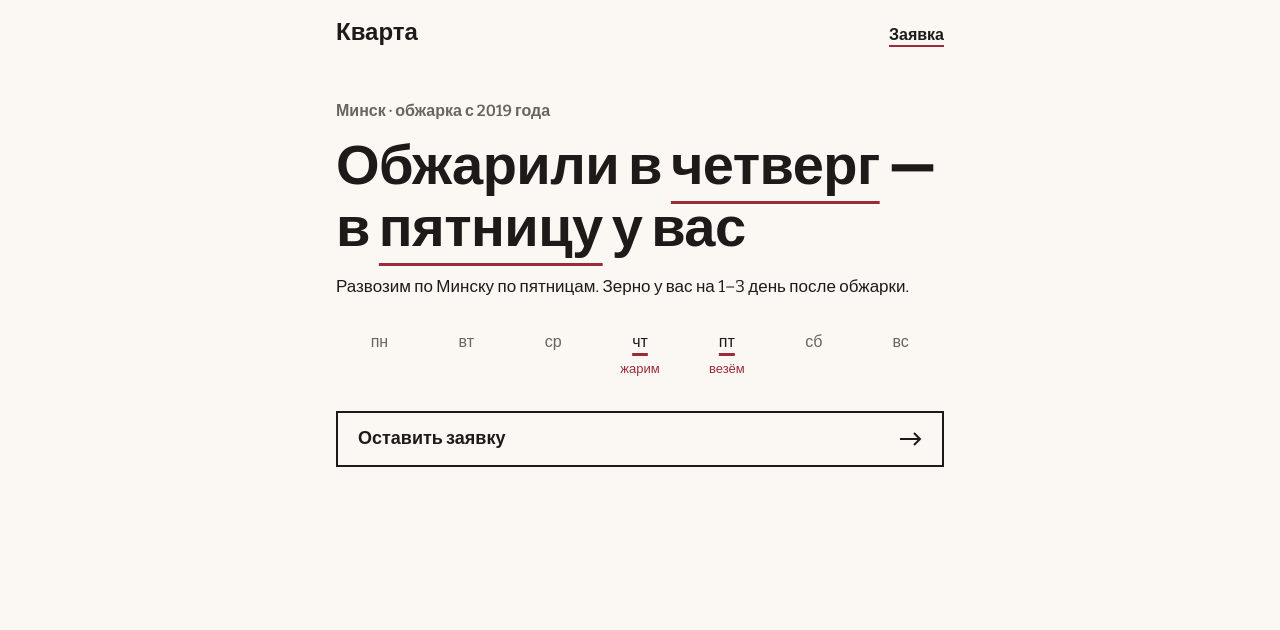
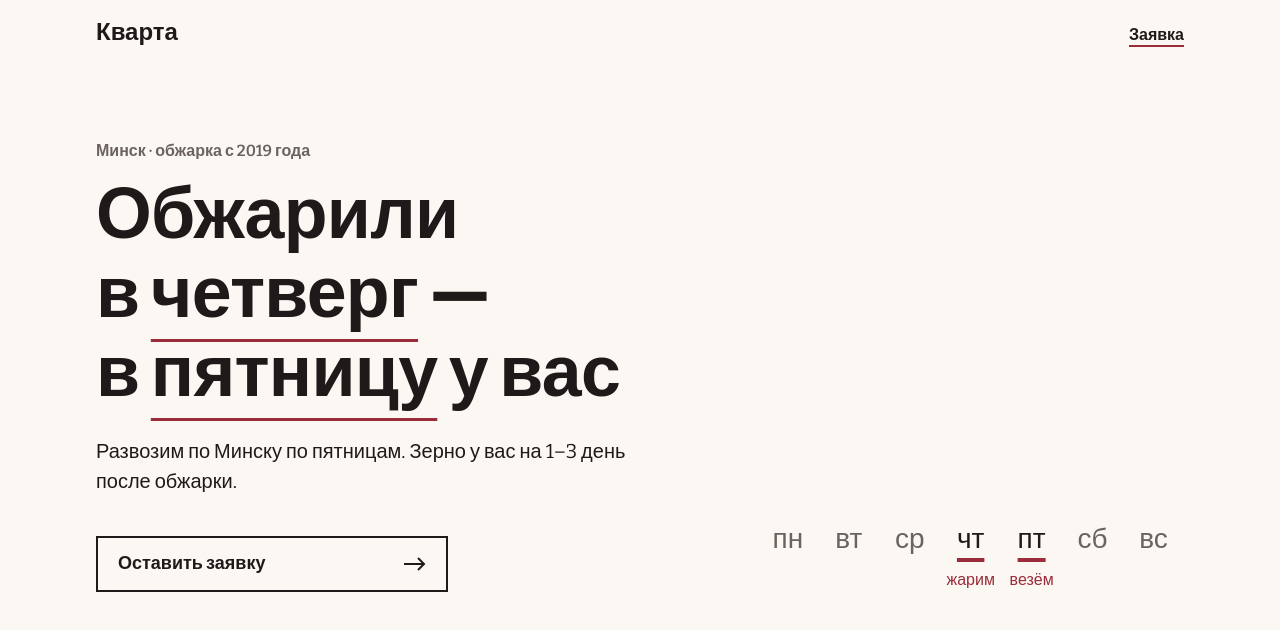
Before and after one commit to BrigAlen/kvarta, a Next.js app: page / in a window 1280 px wide. Shown: the top 630 px of the page. Built offline with nearby package versions, Linux system fonts and the light colour scheme; a web font is replaced by a local one.

Commit message:
Раскладка первого экрана на широком экране: колонка по центру, текст и неделя в две колонки
Co-Authored-By: Claude Sonnet 5.5 <noreply@anthropic.com>

```diff
--- a/app/components/Hero.module.css
+++ b/app/components/Hero.module.css
@@ -1,15 +1,25 @@
+/* Телефон: всё в один столбец. Широкий экран: текст слева, неделя справа. */
 .hero {
+  display: grid;
+  grid-template-areas:
+    "eyebrow"
+    "title"
+    "lead"
+    "week"
+    "cta";
   padding-top: 2rem;
   padding-bottom: 3rem;
 }
 
 .eyebrow {
+  grid-area: eyebrow;
   color: var(--muted);
   font-size: 1rem;
   font-weight: 600;
 }
 
 .title {
+  grid-area: title;
   margin-top: 0.75rem;
   font-size: clamp(2rem, 9.7vw, 3.5rem);
   font-weight: 800;
@@ -27,9 +37,52 @@
 }
 
 .lead {
+  grid-area: lead;
   margin-top: 1rem;
 }
 
 .week {
+  grid-area: week;
   margin: 2rem 0;
 }
+
+.cta {
+  grid-area: cta;
+}
+
+@media (min-width: 56rem) {
+  .hero {
+    grid-template-columns: 7fr 5fr;
+    grid-template-areas:
+      "eyebrow week"
+      "title   week"
+      "lead    week"
+      "cta     week";
+    column-gap: 4rem;
+    padding-top: 4.5rem;
+    padding-bottom: 6rem;
+  }
+
+  .title {
+    font-size: clamp(3.25rem, 5.6vw, 5.25rem);
+  }
+
+  .lead {
+    max-width: 34rem;
+    margin-top: 1.5rem;
+    font-size: 1.25rem;
+  }
+
+  .week {
+    align-self: end;
+    margin: 0;
+  }
+
+  .cta {
+    margin-top: 2.5rem;
+  }
+
+  .cta a {
+    max-width: 22rem;
+  }
+}
--- a/app/components/Hero.tsx
+++ b/app/components/Hero.tsx
@@ -1,22 +1,31 @@
+import { nb } from "../lib/typography";
 import { ButtonLink } from "./ButtonLink";
 import { Week } from "./Week";
 import styles from "./Hero.module.css";
 
+const NBSP = " ";
+
 export function Hero() {
   return (
     <section className={`container ${styles.hero}`}>
-      <p className={styles.eyebrow}>Минск · обжарка с 2019 года</p>
+      <p className={styles.eyebrow}>{nb("Минск · обжарка с 2019 года")}</p>
+      {/* Заголовок собран вручную: внутри него подчёркнутые слова, nb() сквозь теги не работает. */}
       <h1 className={styles.title}>
-        Обжарили в <span className={styles.mark}>четверг</span> — в{" "}
-        <span className={styles.mark}>пятницу</span> у вас
+        {`Обжарили в${NBSP}`}
+        <span className={styles.mark}>четверг</span>
+        {`${NBSP}— в${NBSP}`}
+        <span className={styles.mark}>пятницу</span>
+        {`${NBSP}у${NBSP}вас`}
       </h1>
       <p className={styles.lead}>
-        Развозим по Минску по пятницам. Зерно у вас на 1–3 день после обжарки.
+        {nb("Развозим по Минску по пятницам. Зерно у вас на 1–3 день после обжарки.")}
       </p>
       <div className={styles.week}>
         <Week />
       </div>
-      <ButtonLink href="#lead">Оставить заявку</ButtonLink>
+      <div className={styles.cta}>
+        <ButtonLink href="#lead">Оставить заявку</ButtonLink>
+      </div>
     </section>
   );
 }
--- a/app/components/Week.module.css
+++ b/app/components/Week.module.css
@@ -36,3 +36,39 @@
   color: var(--accent);
   white-space: nowrap;
 }
+
+@media (min-width: 56rem) {
+  .week {
+    row-gap: 0;
+  }
+
+  .day,
+  .hot {
+    gap: 0.75rem;
+  }
+
+  .short {
+    font-size: 1.5rem;
+  }
+
+  .hot .short {
+    text-decoration-thickness: 4px;
+  }
+
+  .note {
+    min-height: 1.5rem;
+    font-size: 0.875rem;
+    line-height: 1.5rem;
+  }
+}
+
+/* Правая колонка на широком экране шире: подписям хватает 16px. */
+@media (min-width: 72rem) {
+  .short {
+    font-size: 1.75rem;
+  }
+
+  .note {
+    font-size: 1rem;
+  }
+}
--- a/app/globals.css
+++ b/app/globals.css
@@ -7,8 +7,8 @@
   --font-text: var(--font-bitter), Georgia, serif;
   --font-mono: var(--font-pt-mono), ui-monospace, monospace;
 
-  --gutter: 1rem;
-  --column: 40rem;
+  --gutter: clamp(1rem, 4vw, 2rem);
+  --column: 72rem;
 }
 
 * {
@@ -36,12 +36,18 @@ body {
   -webkit-font-smoothing: antialiased;
 }
 
+@media (min-width: 56rem) {
+  body {
+    font-size: 1.125rem;
+  }
+}
+
 :focus-visible {
   outline: 3px solid var(--accent);
   outline-offset: 3px;
 }
 
-/* Общая колонка: на телефоне во всю ширину с полями, на широком экране — узкая по центру. */
+/* Общая колонка: на телефоне во всю ширину с полями, на широком экране — по центру, не шире 72rem. */
 .container {
   width: 100%;
   max-width: var(--column);
```
